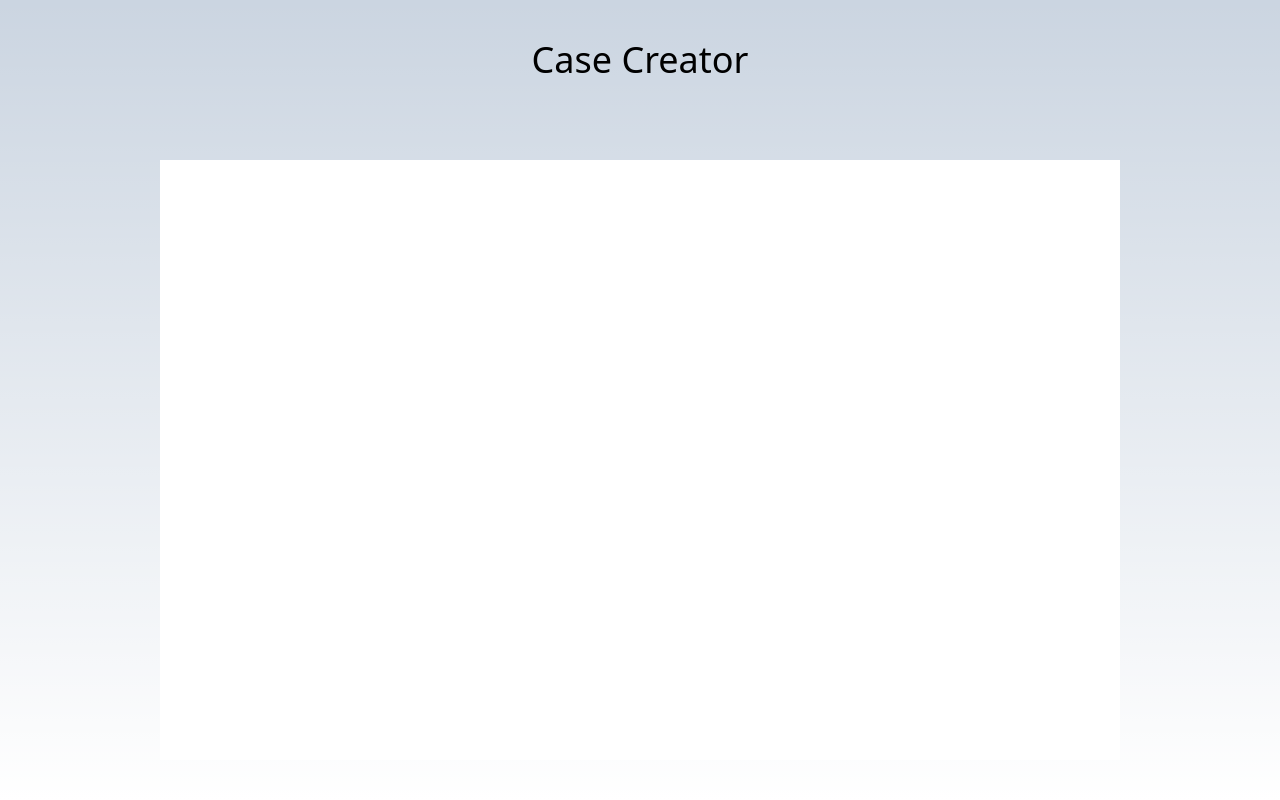
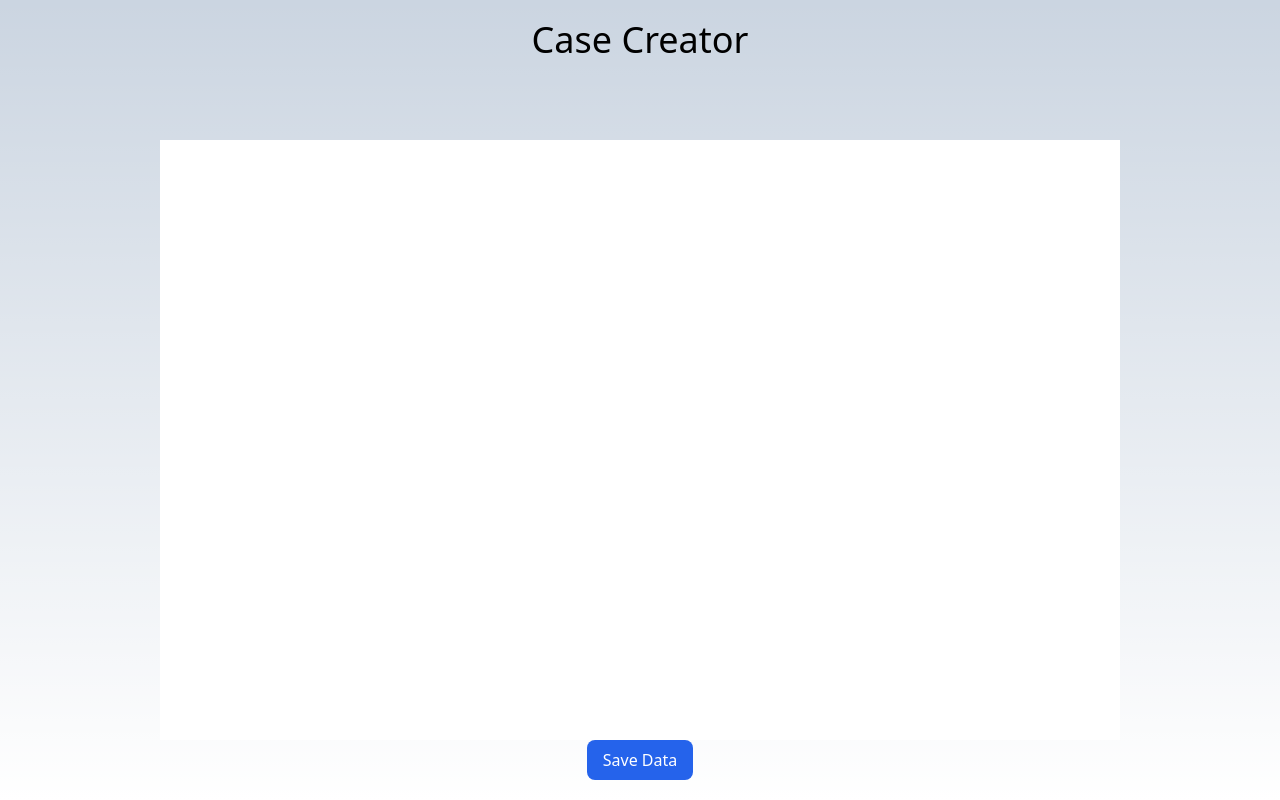
Before and after one commit to AoiTechDev/wysiwyg-learning, a Next.js app: page / in a window 1280 px wide. Built offline with nearby package versions, Linux system fonts and the light colour scheme.

Commit message:
feat: add save data btn to show json

```diff
--- a/app/page.tsx
+++ b/app/page.tsx
@@ -1,15 +1,20 @@
 
 
 import EditorComponent from "@/components/EditorComponent";
+import EditorJS from "@editorjs/editorjs";
+
 
 export default function Home() {
-  console.log('home')
+
+
+
   return (
     <>
       <h2 className="mb-20 text-4xl">Case Creator</h2>
       <div className="w-3/4 h-3/4 bg-white pt-4">
         <EditorComponent />
       </div>
+     <div id="save-btn-portal"></div>
     </>
   );
 }
--- a/components/EditorComponent.tsx
+++ b/components/EditorComponent.tsx
@@ -1,12 +1,24 @@
-'use client'
-import React, { useEffect, useRef } from "react";
-
+"use client";
+import React, { useEffect, useRef, useState } from "react";
+import { createPortal } from "react-dom";
 import EditorJS from "@editorjs/editorjs";
 import { EDITOR_JS_TOOLS } from "@/tools/tools";
 
 const EditorComponent = () => {
-    console.log('editor')
-    const ejInstance = useRef<EditorJS | null>();
+  const ejInstance = useRef<EditorJS | null>();
+
+  const handleSave = () => {
+    ejInstance?.current?.save().then((outputData) => {
+      console.log("Article data: ", outputData);
+    });
+  };
+
+  const [saveButtonPortalElement, setSaveButtonPortalElement] =
+    useState<Element | null>(null);
+
+  useEffect(() => {
+    setSaveButtonPortalElement(document.getElementById("save-btn-portal"));
+  }, []);
   const initEditor = () => {
     const editor = new EditorJS({
       holder: "editorjs",
@@ -14,7 +26,6 @@ const EditorComponent = () => {
         ejInstance.current = editor;
       },
       tools: EDITOR_JS_TOOLS,
-
     });
   };
 
@@ -32,6 +43,16 @@ const EditorComponent = () => {
   return (
     <>
       <div id="editorjs"></div>
+      {saveButtonPortalElement &&
+        createPortal(
+          <button
+            className="px-4 py-2 text-white rounded-lg bg-blue-600"
+            onClick={handleSave}
+          >
+            Save Data
+          </button>,
+          saveButtonPortalElement
+        )}
     </>
   );
 };
```
